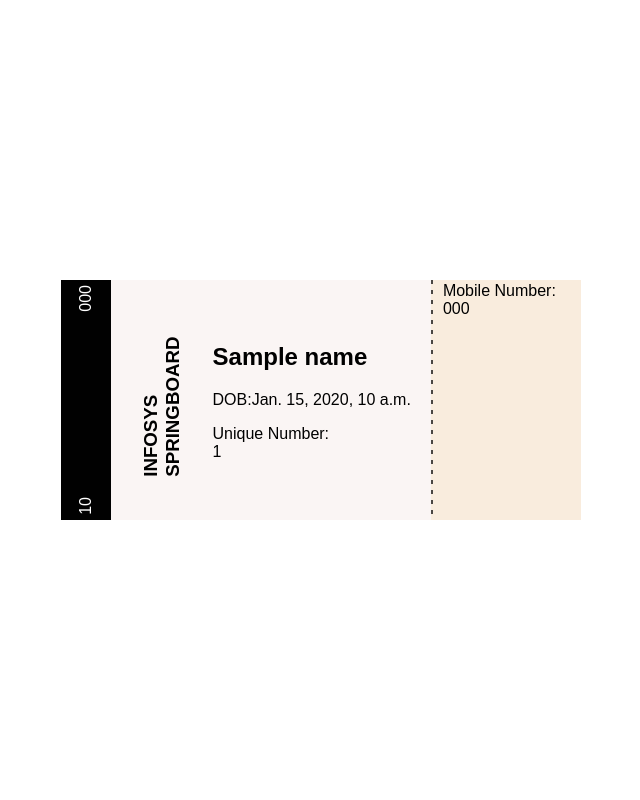
After one commit to Smileshubham/infosys_OCR, a Django app: template VisiOCR/templates/ocr_app/pdf_template1.html in a window 1280 px wide. The commit adds this page. Shown: the whole page, without its empty margins (319-959 px from the left). Run offline with Django 5.2, Linux system fonts and the light colour scheme; the template is opened without the code that fills it: most values are stand-ins (such as "Sample title", 1, 10 or a date in 2020).

Commit message:
template design

```diff
--- a/VisiOCR/VisiOCR/settings.py
+++ b/VisiOCR/VisiOCR/settings.py
@@ -37,7 +37,7 @@ INSTALLED_APPS = [
     'django.contrib.sessions',
     'django.contrib.messages',
     'django.contrib.staticfiles',
-    'ocrapp'
+    'ocrapp',
 ]
 
 MIDDLEWARE = [
--- /dev/null
+++ b/VisiOCR/templates/ocr_app/pdf_template1.html
@@ -0,0 +1,137 @@
+<!DOCTYPE html>
+<html lang="en">
+<head>
+    <meta charset="UTF-8">
+    <meta http-equiv="X-UA-Compatible" content="IE=edge">
+    <meta name="viewport" content="width=device-width, initial-scale=1.0">
+    <title>Visiting Pass</title>
+    <style>
+        body {
+            font-family: Arial, sans-serif;
+            background-color: white;
+            width: 100%;
+            height: 100vh;
+            margin: 0;
+            padding: 0;
+
+        }
+        .container {
+            width: 100%;
+            height: 100%;
+            display: flex;
+            align-items: center;
+            justify-content: center;
+
+            /* width: 400px;
+            margin: 50px auto;
+            background-color: #fff;
+            border: 1px solid #ccc;
+            padding: 20px;
+            border-radius: 10px;
+            box-shadow: 0 0 10px rgba(0, 0, 0, 0.1); */
+        }
+        .ticket{
+
+            height: 30vh;
+            background-color: rgb(250, 245, 244);
+            position: relative;
+            display: flex;
+            align-items: center;
+
+        }
+        .left{
+            writing-mode:vertical-lr;
+            color: white;
+            width: 50px;
+            height: 100%;
+            background-color: rgb(1, 1, 1);
+            position: relative;
+            display: flex;
+            align-items: center;
+            justify-content: space-between;
+        }
+        .center{
+            padding: 0 10px 0 10px;
+            justify-content:space-between;
+            display: flex;
+        }
+        .right{
+            background-image: linear-gradient(rgba(0,0,0,0.7) 45%,rgba(255,255,255,0) 0%);
+            background-size: 2px 10px;
+            background-repeat: repeat-y;
+            background-color: rgb(249, 236, 221);
+            width: 150px;
+            height: 100%;
+
+        }
+        /* .lftcut{
+            left: 10px;
+            height: 25px;
+            width: 16px;
+            border-radius: 0 100rem 100rem 0 ;
+            background-color: rgb(255, 255, 255);
+        } */
+        /* .circle{
+
+            position: relative;
+            right: -50px;
+            height: 100%;
+            width: 100%;
+            left: auto;
+
+
+        }
+        .ritcut{
+
+
+            height: 20px;
+            width: 13px;
+            border-radius:  100rem 0 0 100rem  ;
+            background-color: rgb(179, 59, 59);
+        } */
+
+
+        .center .lftcenter{
+
+            align-items: center;
+        }
+        .center .rghtcenter{
+            padding: 0 10px 0 10px;
+        }
+    </style>
+</head>
+<body>
+    <div class="container">
+        <div class="ticket">
+            <div class="left">
+                <!-- <div class="lftcut"></div> -->
+                <div class="number" style="rotate:180deg; padding: 5px;">{{ phone }}</div>
+                <div id="age" style="rotate:180deg; padding: 5px;" class="label">{{age}}</div>
+            </div>
+            <div class="center">
+                <div class="lftcenter" style="writing-mode: vertical-lr; rotate: 180deg; " >
+                    <h3>SPRINGBOARD<br>INFOSYS</h3>
+                </div>
+                <div class="rghtcenter">
+                    <h2>{{ name }}</h2>
+            <p class="label">DOB:{{birth_date}}</p>
+            <p class="label">Unique Number:<br>{{ unique_number }}</p>
+
+            <!-- <p class="label">Mobile Number:<br>{{ phone }}</p>  -->
+                </div>
+            </div>
+            <div class="right">
+                <div class="label" style="padding: 2px 2px 2px 12px;">Mobile Number:<br>{{ phone }}</div>
+                <!-- <div class="circle">
+                    <div class="ritcut"></div>
+                    <div class="ritcut"></div>
+                    <div class="ritcut"></div>
+                    <div class="ritcut"></div>
+                </div> -->
+            </div>
+
+
+    </div>
+    </div>
+</body>
+</html>
```
Also changed, not shown: VisiOCR/ocrapp/views.py (+19 -16 lines), VisiOCR/templates/ocr_app/home.html (+16 -3 lines), VisiOCR/templates/ocr_app/pdf_template.html (deleted, +0 -47 lines).
